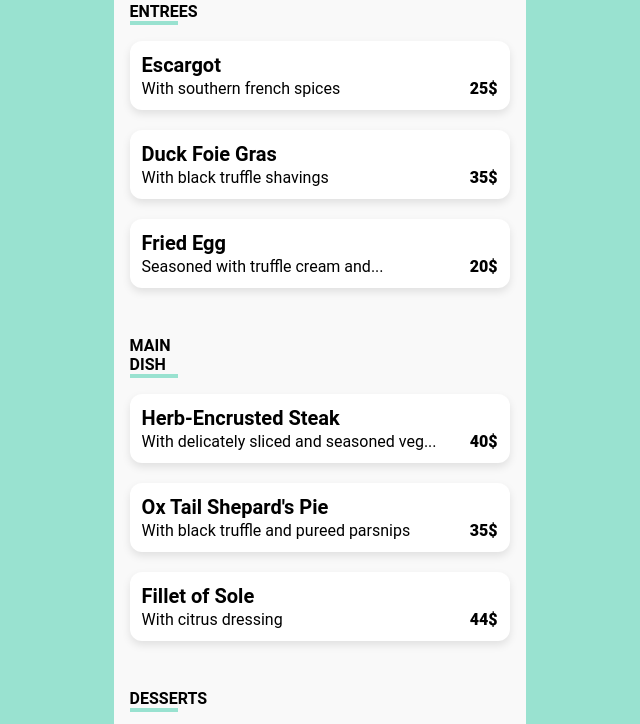
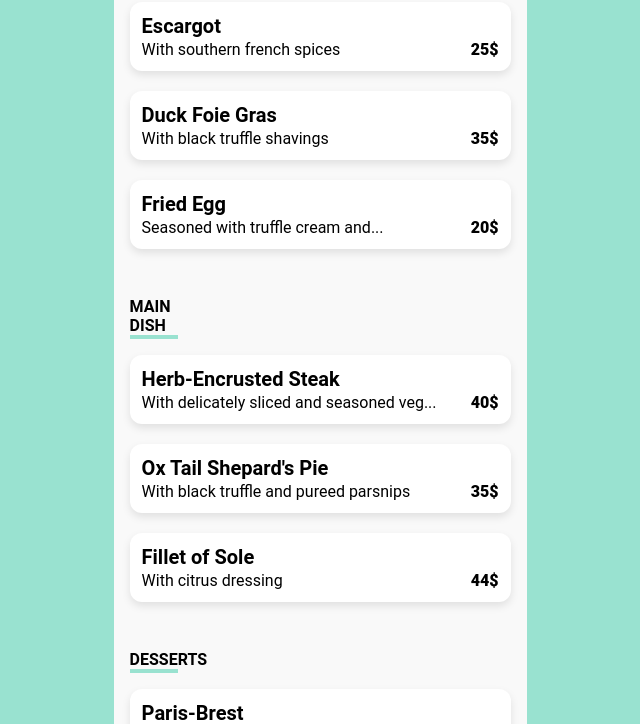
Before and after one commit to Bisi-dev123/Oh-my-food, a plain HTML site: page theFullPalette.html in a window 1280 px wide. Shown: the part 454-1178 px from the top of the page, without its empty margins (296-936 px from the left). Drawn offline with Linux system fonts and the light colour scheme.

Commit message:
files updated

```diff
--- a/bastille.css
+++ b/bastille.css
@@ -33,13 +33,15 @@ body {
   }
 
   .bastilleCard-cont {
-    width: 412px;
+    width: 413px;
     background-color: #f9f9f9;
     padding: 28px 16px;
     display: flex;
     flex-direction: column;
     row-gap: 28px;
     border-radius: 48px 48px 0 0;
+    position: absolute;
+    top: 240px;
   }
 
   .bastilleTitle-container {
--- a/leGourmand.css
+++ b/leGourmand.css
@@ -33,13 +33,15 @@ body {
   }
 
   .bastilleCard-cont {
-    width: 412px;
+    width: 413px;
     background-color: #f9f9f9;
     padding: 28px 16px;
     display: flex;
     flex-direction: column;
     row-gap: 28px;
     border-radius: 48px 48px 0 0;
+    position: absolute;
+    top: 240px;
   }
 
   .bastilleTitle-container {
--- a/theEnchantedPlate.css
+++ b/theEnchantedPlate.css
@@ -40,6 +40,8 @@ body {
     flex-direction: column;
     row-gap: 28px;
     border-radius: 48px 48px 0 0;
+    position: absolute;
+    top: 240px;
   }
 
   .bastilleTitle-container {
--- a/theFullPalette.css
+++ b/theFullPalette.css
@@ -30,16 +30,19 @@ body {
     display: flex;
     flex-direction: column;
     position: relative;
+
   }
 
   .bastilleCard-cont {
-    width: 412px;
+    width: 413px;
     background-color: #f9f9f9;
     padding: 28px 16px;
     display: flex;
     flex-direction: column;
     row-gap: 28px;
     border-radius: 48px 48px 0 0;
+    position: absolute;
+    top: 240px;
   }
 
   .bastilleTitle-container {
@@ -96,6 +99,11 @@ body {
     background-color: #fff;
     box-shadow: 0 4px 8px rgba(0, 0, 0, 0.1);
     border-radius: 12px;
+  }
+
+  .entreesCardOne :hover {
+    cursor: pointer;
+    /* background-color: #FF79DA; */
   }
 
   h2 {
```
Also changed, not shown: index.html (+7 -3 lines), style.css (+8 -3 lines).
